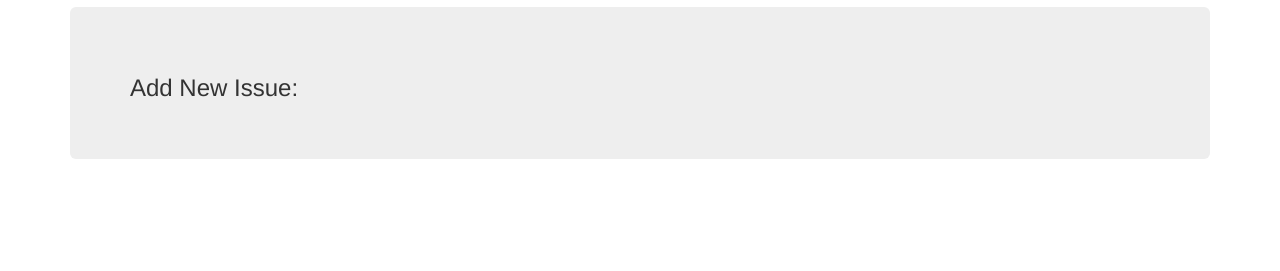
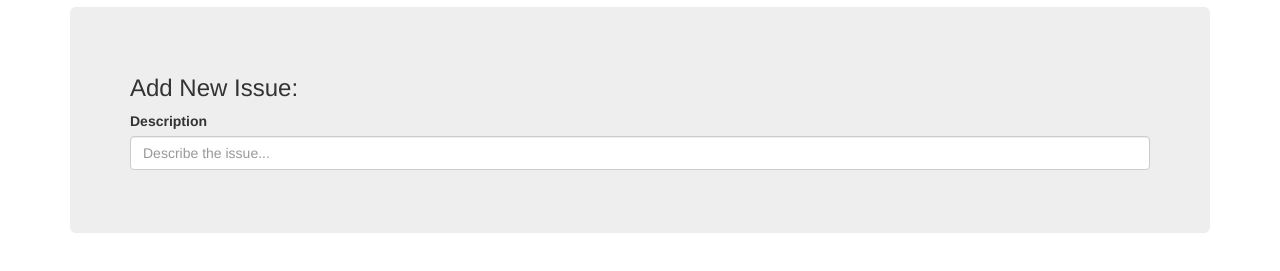
Before and after one commit to helloecho12345/JS_Issue_Tracker, a website: page index.html in a window 1280 px wide. Shown: the part 63-334 px from the top of the page. Drawn offline with nearby package versions, Linux system fonts and the light colour scheme.

Commit message:
first form block

```diff
--- a/index.html
+++ b/index.html
@@ -12,6 +12,10 @@
       <div class="jumbotron">
         <h3>Add New Issue:</h3>
         <form id="issueInputForm">
+          <div class="form-group">
+            <label for="issueDescInput">Description</label>
+            <input type="text" class="form-control" id="issueDescInput" placeholder="Describe the issue...">
+          </div>
 
         </form>
 
```
